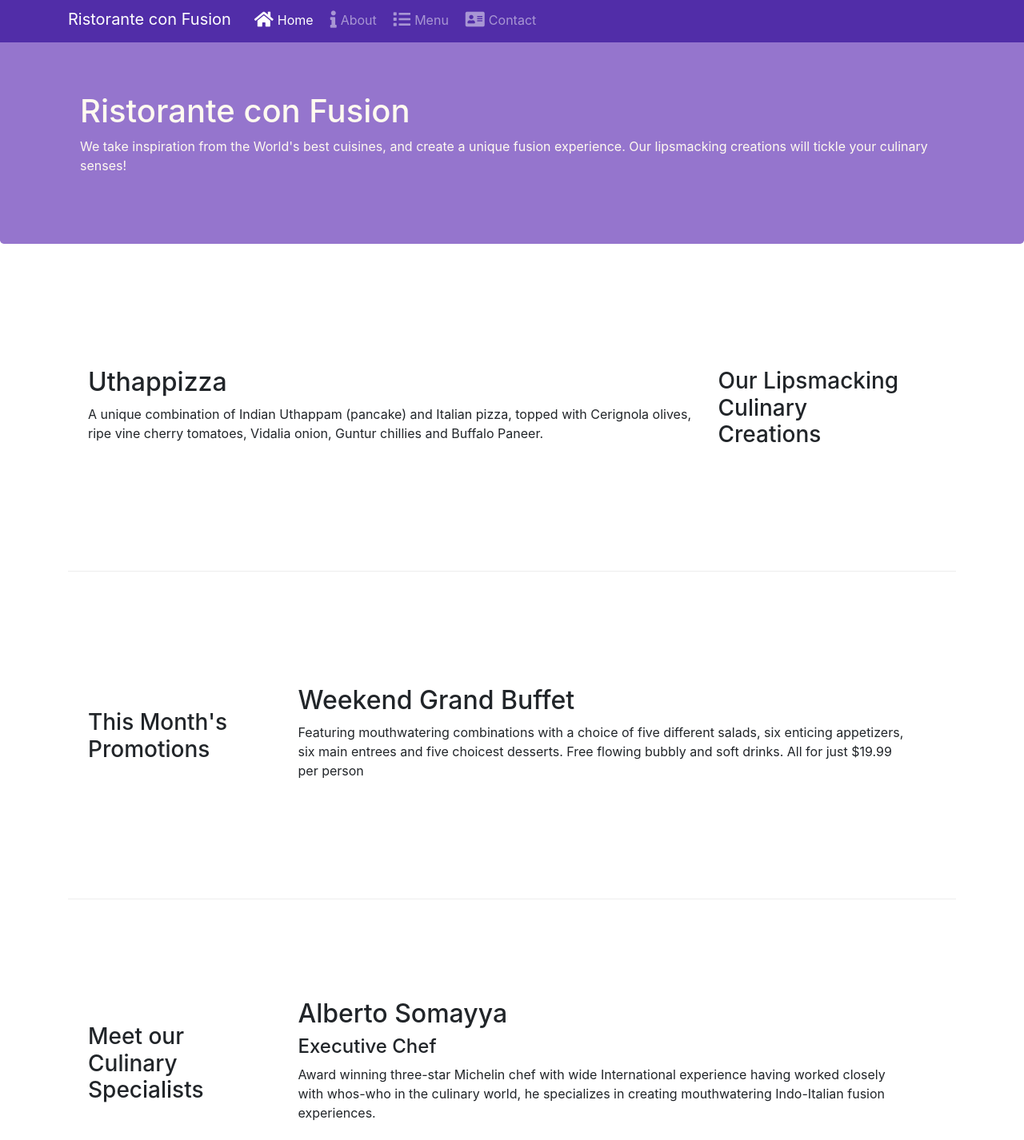
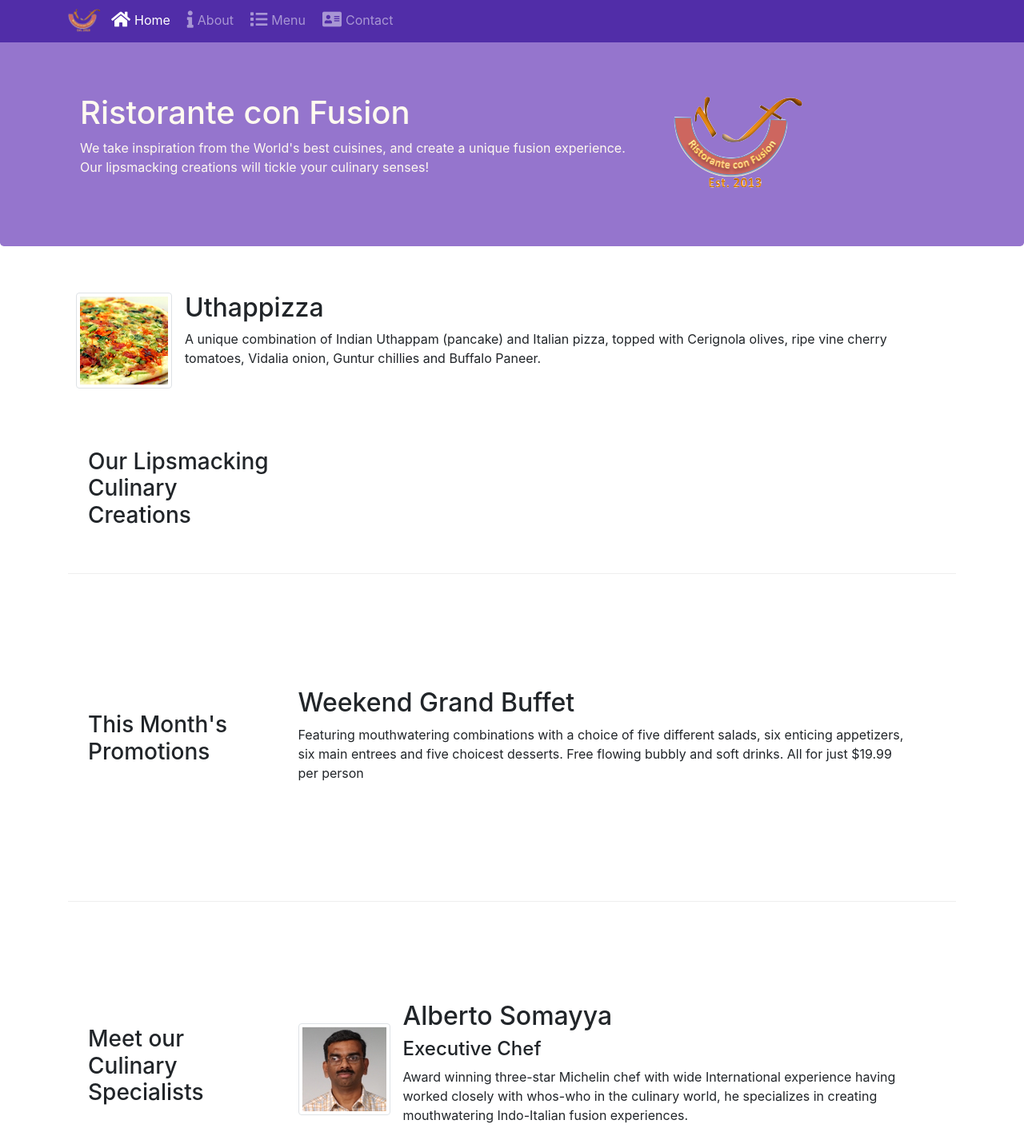
Before and after one commit to nmsteve/Hotel-blog, a website: page index.html in a window 1280 px wide. Shown: the part 5-1431 px from the top of the page at 80% size. Drawn offline with nearby package versions, Linux system fonts and the light colour scheme.

Commit message:
Images and Media

```diff
--- a/index.html
+++ b/index.html
@@ -25,7 +25,7 @@
                     <span class="navbar-toggler-icon"></span>
                 </button>
 
-                <a class="navbar-brand" href="#">Ristorante con Fusion</a>
+                <a class="navbar-brand mr-auto" href="#"><img src="img/logo.png" height="30" width="41"></a></a>
 
                 <div class="collapse navbar-collapse" id="Navbar">
                     <ul class="navbar-nav mr-auto">
@@ -45,11 +45,12 @@
     <header class="jumbotron">
         <div class = "container">
             <div class = 'row row-header align-items-center'>
-                <div class = "col-12, col-sm-12">
+                <div class = "col-md-8 col-sm-12">
                     <h1>Ristorante con Fusion</h1>
                     <p>We take inspiration from the World's best cuisines, and create a unique fusion experience. Our lipsmacking creations will tickle your culinary senses!</p>
                 </div>
-                <div class = "col-12 col-sm">
+                <div class="col-md-4 col-sm align-self-center">
+                    <img src="img/logo.png" class="img-fluid">
                 </div>
             </div>
         </div>
@@ -62,10 +63,18 @@
                 <h3>Our Lipsmacking Culinary Creations</h3>
             </div>
 
-            <div class="col col-sm order-sm-first col-md">
-                <h2>Uthappizza</h2>
-                <p>A unique combination of Indian Uthappam (pancake) and Italian pizza, topped with Cerignola olives, ripe vine cherry tomatoes, Vidalia onion, Guntur chillies and Buffalo Paneer.</p>
+            <div class="media">
+                <img class="d-flex mr-3 img-thumbnail border align-self-center"
+                        src="img/uthappizza.png" alt="Uthappizza">
+                <div class="media-body">
+                    <h2 class="mt-0">Uthappizza</h2>
+                    <p class="d-none d-sm-block">A unique combination of Indian Uthappam (pancake) and
+                        Italian pizza, topped with Cerignola olives, ripe vine
+                        cherry tomatoes, Vidalia onion, Guntur chillies and
+                        Buffalo Paneer.</p>
+                </div>
             </div>
+
 
         </div>
 
@@ -85,9 +94,21 @@
                 <h3>Meet our Culinary Specialists</h3>
             </div>
             <div class="col col-sm col-md">
-                <h2>Alberto Somayya</h2>
-                <h4>Executive Chef</h4>
-                <p>Award winning three-star Michelin chef with wide International experience having worked closely with whos-who in the culinary world, he specializes in creating mouthwatering Indo-Italian fusion experiences. </p>
+
+                <div class="media">
+                    <img class="d-flex mr-3 img-thumbnail align-self-center"
+                            src="img/alberto.png" alt="Alberto Somayya">
+                    <div class="media-body">
+                        <h2 class="mt-0">Alberto Somayya</h2>
+                        <h4>Executive Chef</h4>
+                        <p class="d-none d-sm-block">Award winning three-star Michelin chef with wide
+                            International experience having worked closely with
+                            whos-who in the culinary world, he specializes in
+                            creating mouthwatering Indo-Italian fusion experiences.
+                            </p>
+                    </div>
+                </div>
+
             </div>
         </div>
     </div>
```
Also changed, not shown: aboutus.html (+1 -1 lines), contactus.html (+1 -1 lines), img/alberto.png (added), img/buffet.png (added), img/logo.png (added), img/uthappizza.png (added), 1 other file.
